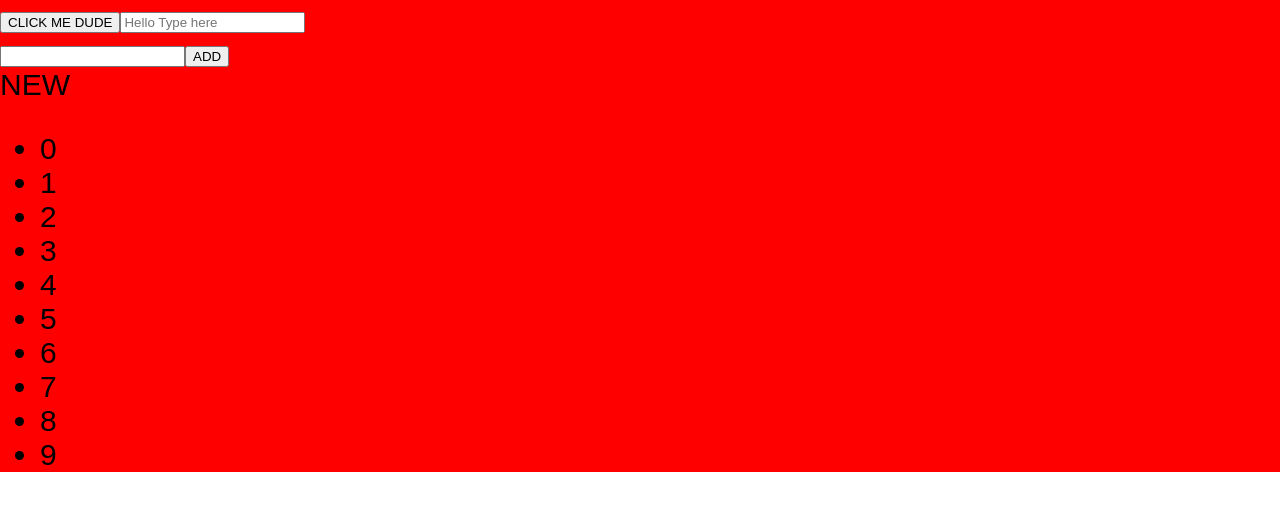
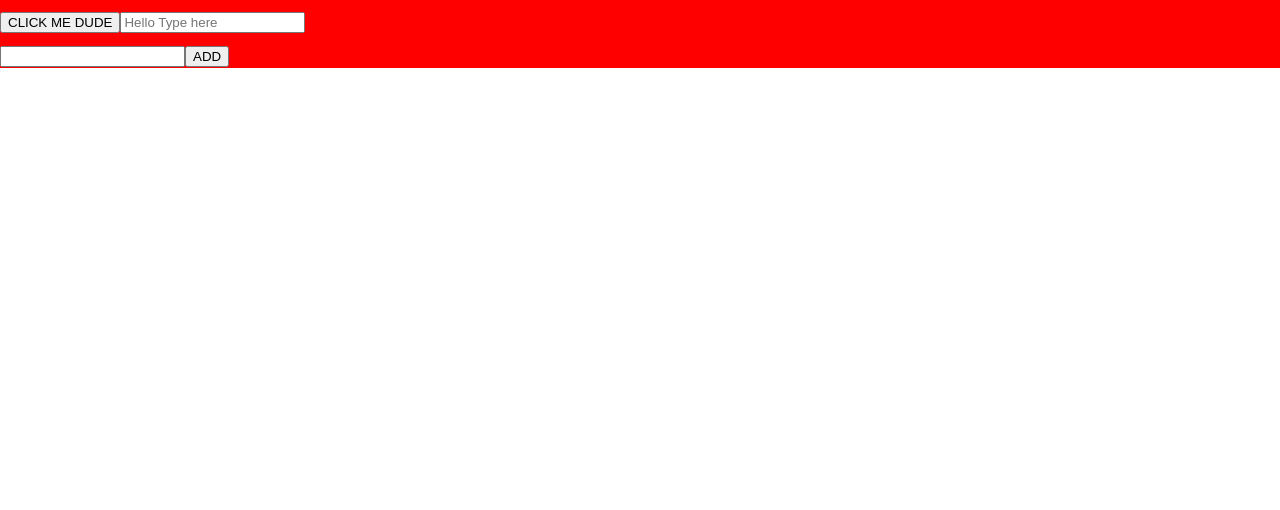
Before and after one commit to nitin-1926/React-Practice, a React (Create React App) app: page / in a window 1280 px wide. Shown: the top 510 px of the page. Built offline with nearby package versions, Linux system fonts and the light colour scheme.

Commit message:
Todo List in React

```diff
--- a/src/App.js
+++ b/src/App.js
@@ -22,7 +22,7 @@
     this.setState({val:value});
   }
   render(){
-    const {val:a} = this.state;
+    const {val:a,todo} = this.state;
     return (
       <div className={p}>
         <div id={z}><button>{fgt}</button><input placeholder={placeholder}></input></div>
@@ -30,22 +30,21 @@
           <input value = {a} onChange = {this.handleInput} />
           <button onClick = {this.addList}>ADD</button>
         </div>
-          <div>NEW</div>
           <div>
             <ul>
-            {aa()}
+            {
+              todo.map((item)=>
+              {
+                return(
+                  <li>{item}</li>
+                )
+              })
+            }
             </ul>
           </div>
-      </div>
+          </div>
     );
   }
 }
-function aa(){
-  var arr=[];
-  for(var i =0; i<10  ;i++){
-    arr.push(<li> {i} </li>)
-  }
-  return arr;
-}
 
 export default App;
```
